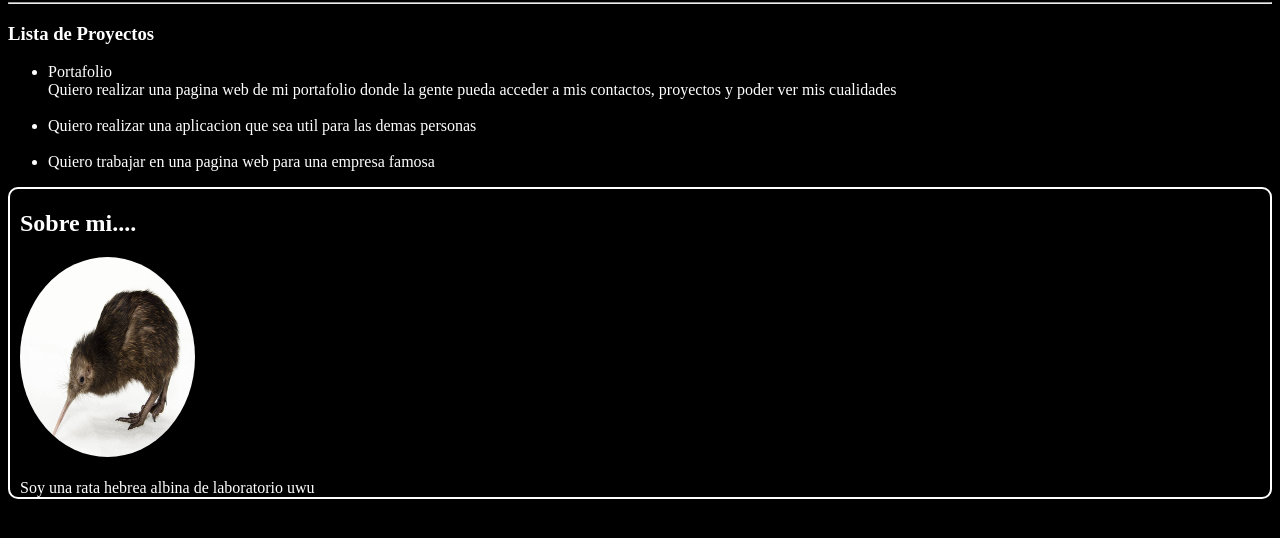
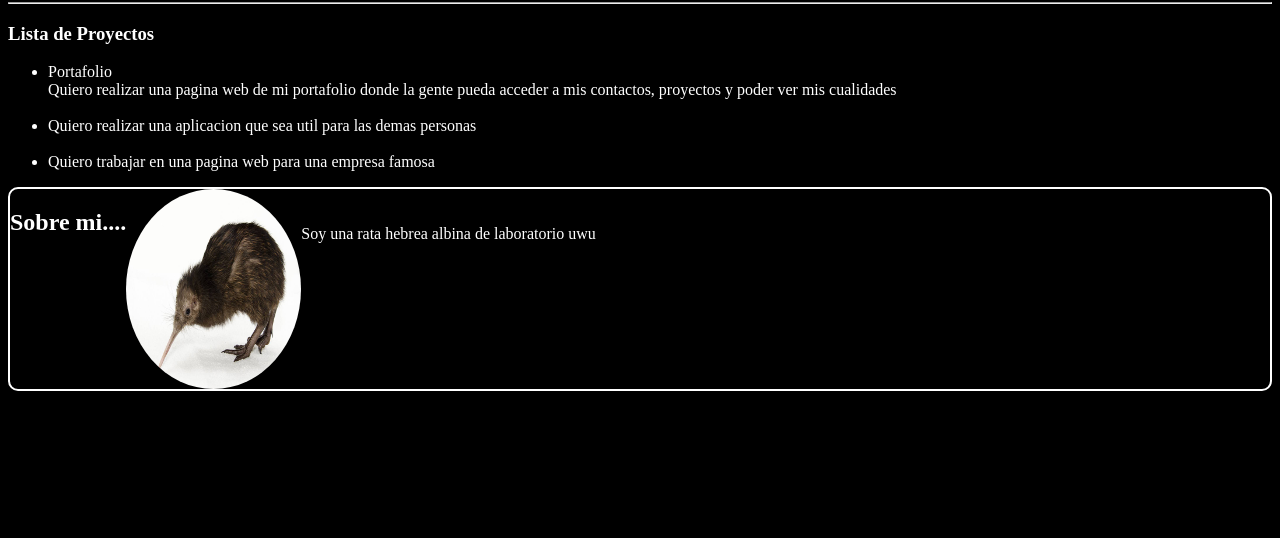
Before and after one commit to PLAYMAN11/PracticaHTML, a plain HTML site: page index.html in a window 1280 px wide. Shown: the part 78-616 px from the top of the page. Drawn offline with Linux system fonts and the light colour scheme.

Commit message:
Organizacion

```diff
--- a/index.html
+++ b/index.html
@@ -4,7 +4,7 @@
     <meta charset="UTF-8">
     <meta name="viewport" content="width=device-width, initial-scale=1.0">
     <title>Mi primera pagina web</title>
-    <link href="css.css" rel="stylesheet" type="text/css" />
+    <link href="styles/css.css" rel="stylesheet" type="text/css" />
 
 </head>
 <body>
--- a/css.css
+++ b/styles/css.css
@@ -5,8 +5,11 @@ body{
 .Yo{
     border: 2px solid white;
     border-radius: 10px;
-  padding-left: 10px;
-  padding-top: 1px;
+    display: flex;
+}
+.Yo img{
+
+    align-items: center;
 }
 img{
     border-radius: 50%;
```
